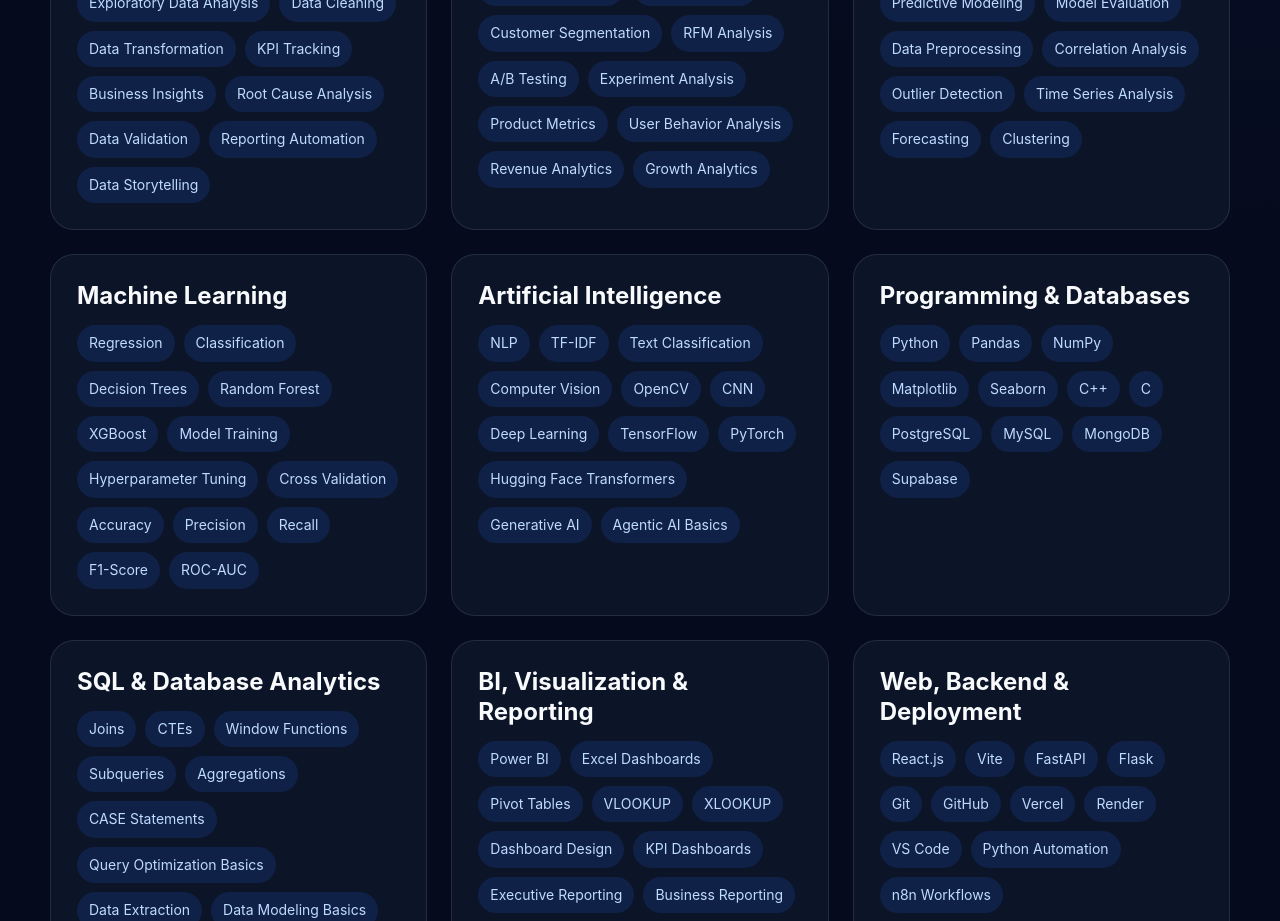
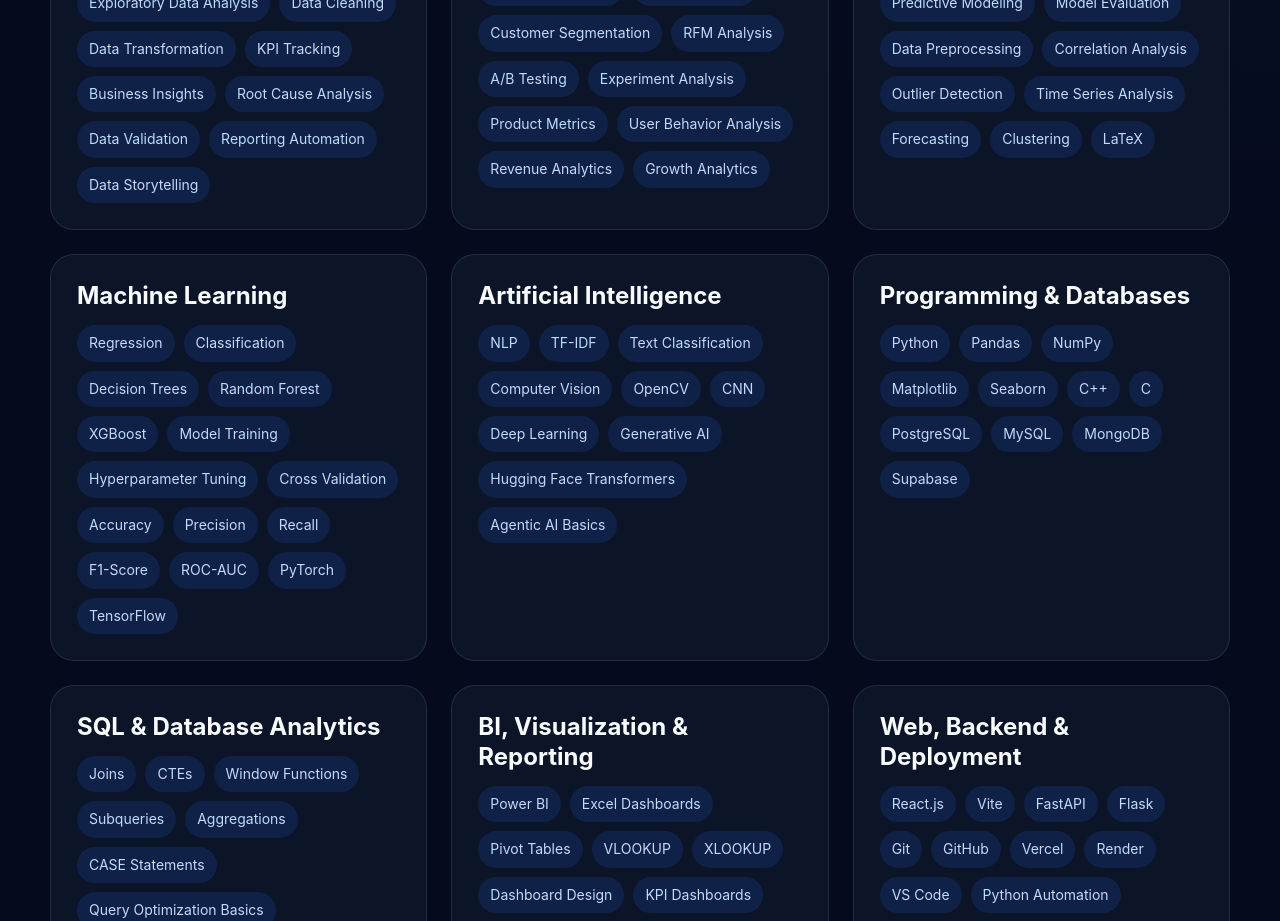
Before and after one commit to anchal2022/anchal-portfolio, a React (Vite) app in the folder anchal-portfolio/: page / in a window 1280 px wide. Shown: the part 2000-2921 px from the top of the page. Built offline with nearby package versions, Linux system fonts and the light colour scheme.

Commit message:
Updated portfolio

```diff
--- a/anchal-portfolio/src/data/skills.js
+++ b/anchal-portfolio/src/data/skills.js
@@ -48,6 +48,7 @@
       "Time Series Analysis",
       "Forecasting",
       "Clustering",
+      "LaTeX",  // Added for research and reporting
     ],
   },
   {
@@ -66,6 +67,8 @@
       "Recall",
       "F1-Score",
       "ROC-AUC",
+      "PyTorch",
+      "TensorFlow",
     ],
   },
   {
@@ -78,10 +81,8 @@
       "OpenCV",
       "CNN",
       "Deep Learning",
-      "TensorFlow",
-      "PyTorch",
+      "Generative AI",
       "Hugging Face Transformers",
-      "Generative AI",
       "Agentic AI Basics",
     ],
   },
```
